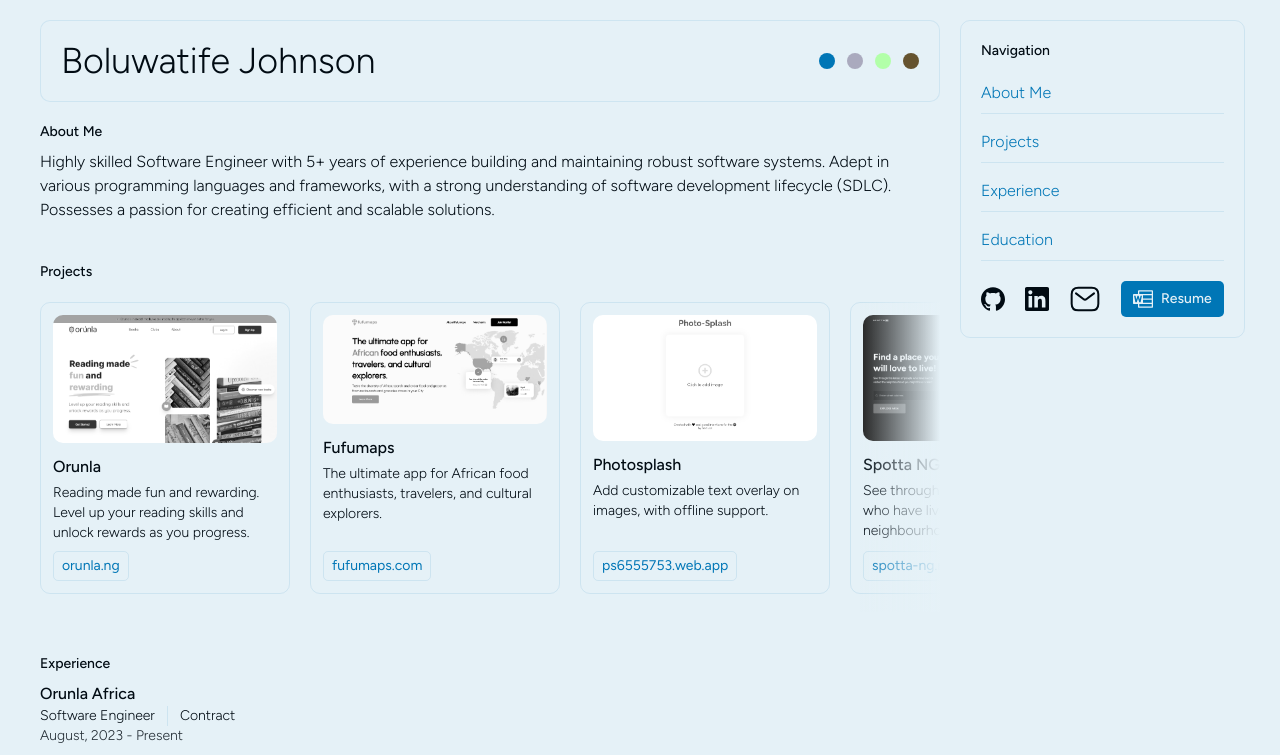
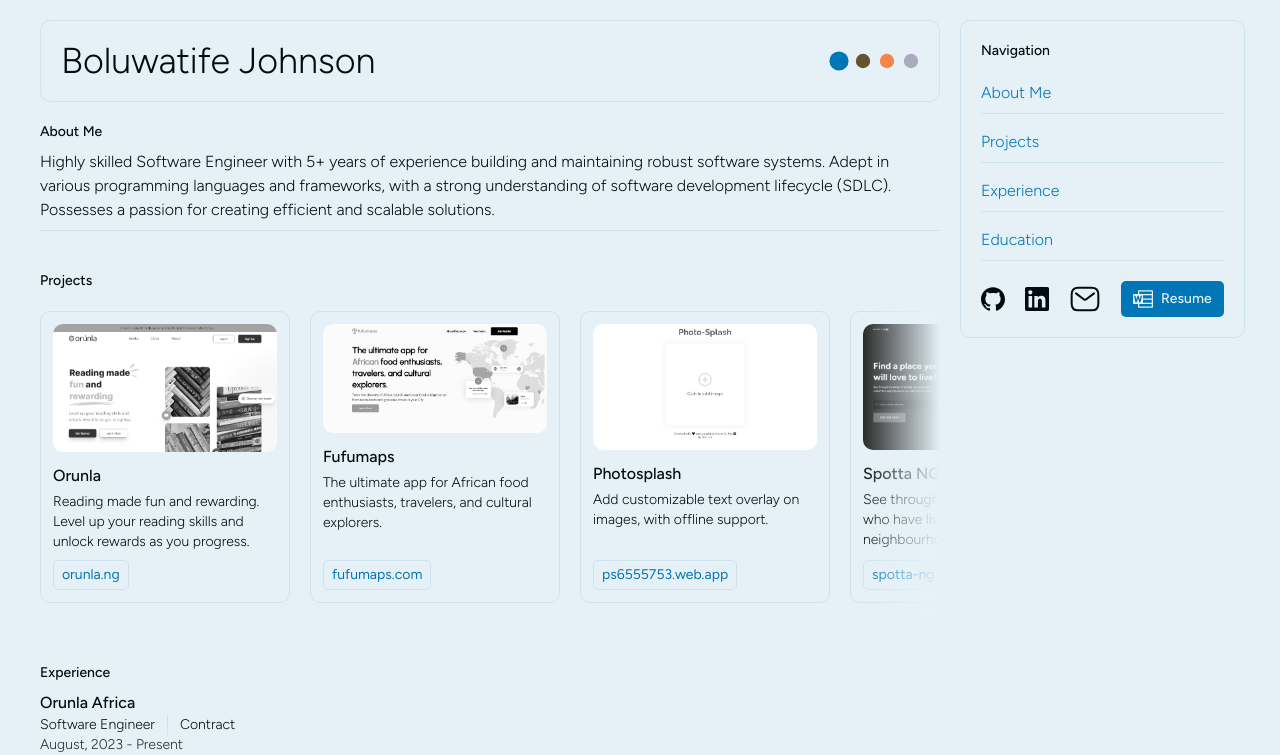
Before and after one commit to booluw/portfolio, a website built with Vite: page index.html in a window 1280 px wide. Both pictures are taken after a click on the element 827 px from the left and 61 px from the top of the page. Shown: the top 755 px of the page. Built offline with nearby package versions, Linux system fonts and the light colour scheme.

Commit message:
feat: theme switcher active state

```diff
--- a/index.html
+++ b/index.html
@@ -93,15 +93,15 @@
     <main class="md:w-3/4">
       <header class="text-xl md:text-4xl p-5 font-[200] border border-border rounded sticky top-2 bg-white z-10 flex items-center justify-between">
         Boluwatife Johnson
-        <div class="flex gap-3">
-          <div class="p-3 md:p-2 rounded-full bg-[#0076B6] cursor-pointer" data-theme="primary"></div>
-          <div class="p-3 md:p-2 rounded-full bg-[#AAAABE] cursor-pointer" data-theme="dark"></div>
-          <div class="p-3 md:p-2 rounded-full bg-[#B2FFA9] cursor-pointer" data-theme="space"></div>
-          <div class="p-3 md:p-2 rounded-full bg-[#65532F] cursor-pointer" data-theme="reading"></div>
+        <div class="flex gap-2">
+          <div class="p-2 rounded-full bg-[#0076B6] cursor-pointer scale-90 transition-transform ease-in-out" data-theme="primary"></div>
+          <div class="p-2 rounded-full bg-[#65532F] cursor-pointer scale-90 transition-transform ease-in-out" data-theme="reading"></div>
+          <div class="p-2 rounded-full bg-[#F58549] cursor-pointer scale-90 transition-transform ease-in-out" data-theme="space"></div>
+          <div class="p-2 rounded-full bg-[#AAAABE] cursor-pointer scale-90 transition-transform ease-in-out" data-theme="dark"></div>
         </div>
       </header>
 
-      <div class="mt-5">
+      <div class="mt-5 pb-2 border-b border-border">
         <h2 class="font-[500] text-black text-sm">About Me</h2>
         <p class="mt-2">
           Highly skilled Software Engineer with 5+ years of experience building and maintaining robust software systems.
--- a/main.js
+++ b/main.js
@@ -1,8 +1,24 @@
 const theme_switcher = document.querySelectorAll("[data-theme]");
 
+const switchTheme = function () {
+  document.documentElement.className = localStorage.getItem("theme");
+  theme_switcher.forEach((el) => {
+    if (el.dataset.theme !== localStorage.getItem("theme")) {
+      el.classList.remove("theme-active");
+    } else {
+      el.classList.add("theme-active");
+    }
+  });
+}
+
 theme_switcher.forEach((item) => {
+
   item.addEventListener("click", (e) => {
     document.documentElement.className = e.target.dataset.theme;
-    // console.log(e.target.dataset.theme);
+    localStorage.setItem("theme", e.target.dataset.theme);
+    switchTheme();
+
   });
 });
+
+switchTheme();
--- a/style.css
+++ b/style.css
@@ -37,14 +37,14 @@
   :root[class~="space"] {
     /*
       Theme: Space
-      primary: #B2FFA9
+      primary: F58549
       white: #D90368
       black: #04A777
     */
-    --color-primary: 4, 167, 119;
-    --color-white: 10, 10, 10;
+    --color-primary: 245, 133, 73;
+    --color-white: 0, 0, 15;
     --color-grey: 132, 132, 130;
-    --color-black: 178, 225, 169;
+    --color-black: 238, 193, 112;
   }
 
   :root[class~="reading"] {
@@ -60,3 +60,7 @@
     --color-black: 49, 37, 9;
   }
 }
+
+.theme-active {
+  transform: scale(1.2);
+}
```
